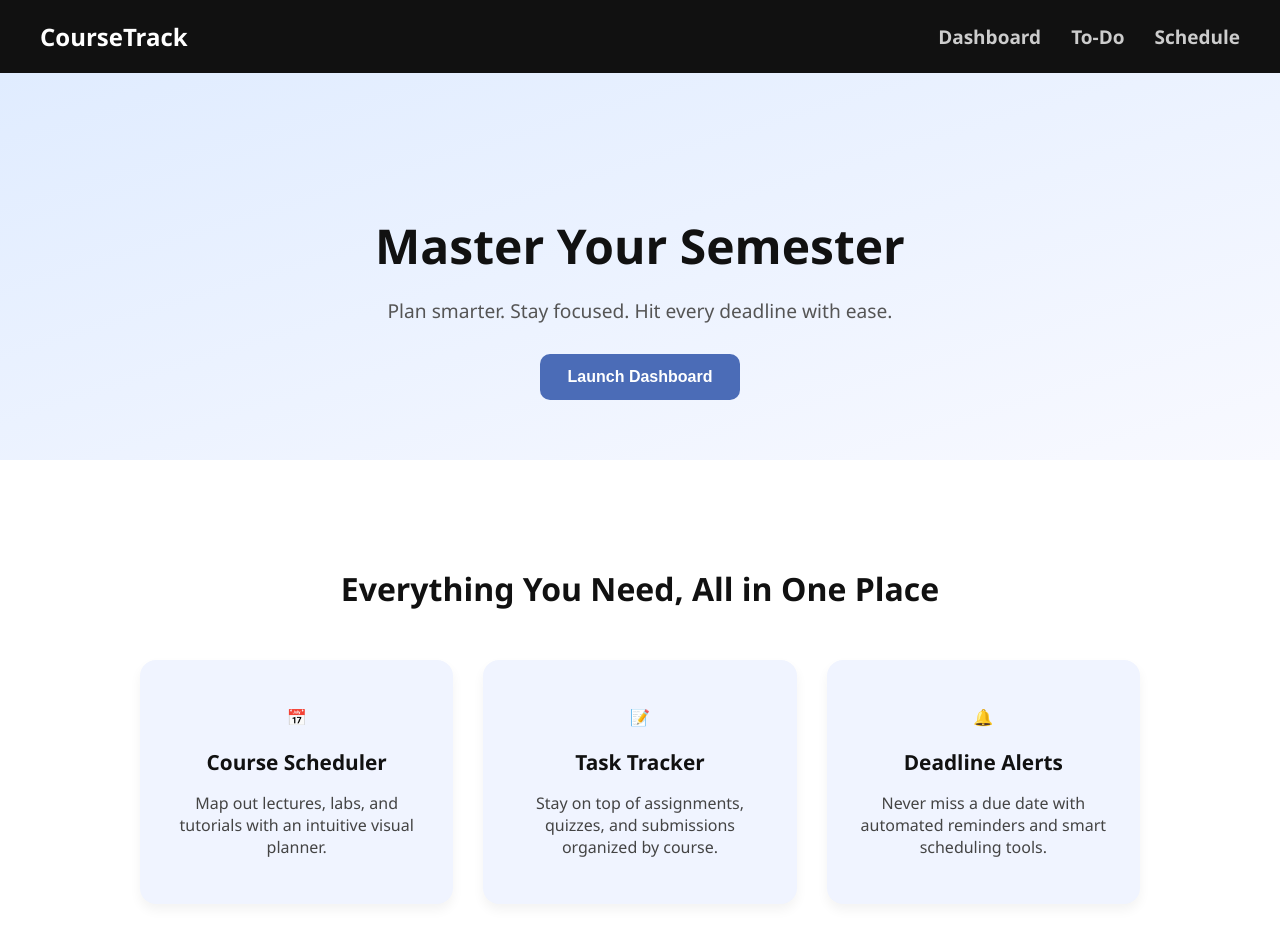
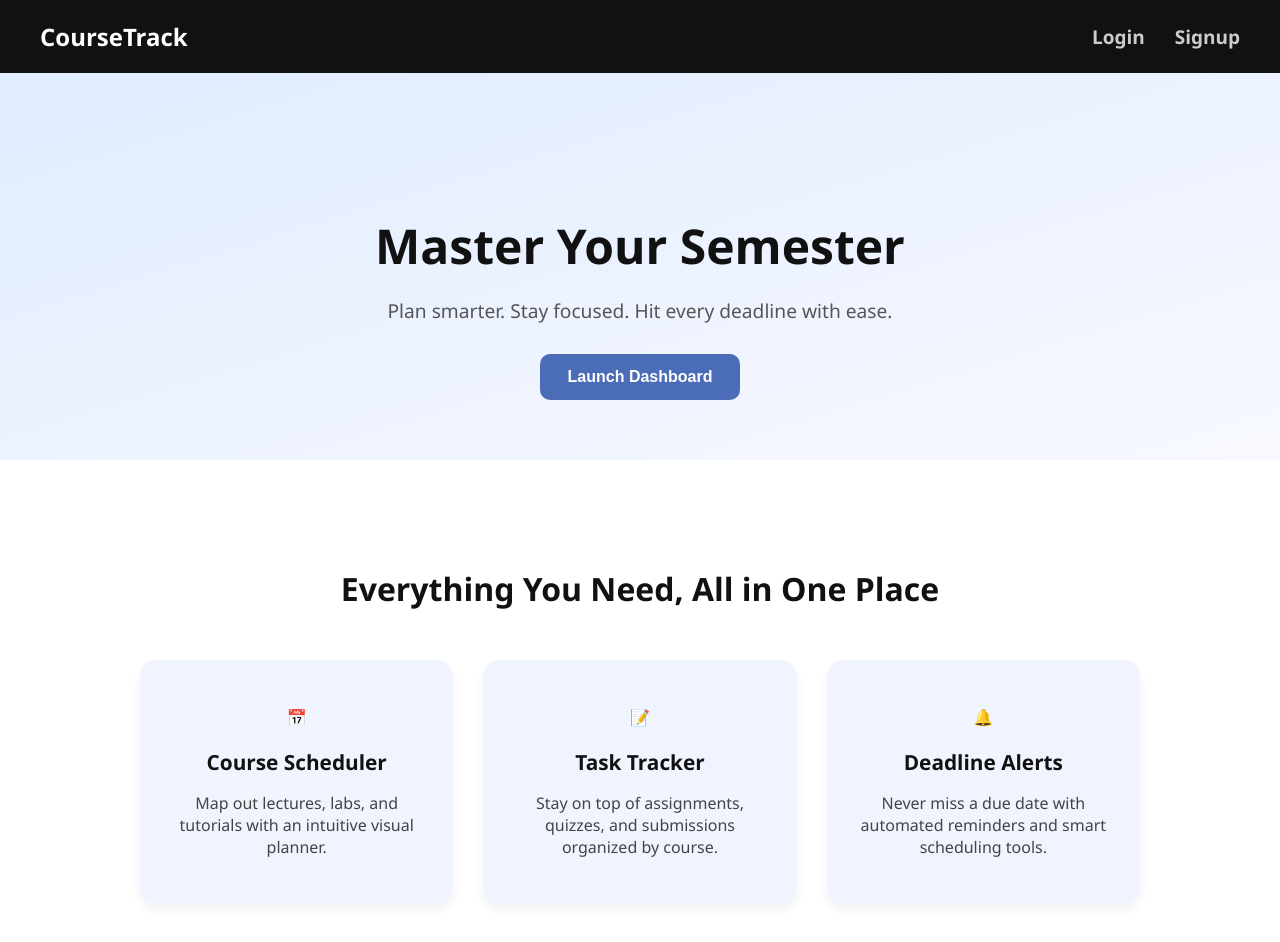
Before and after one commit to LReed03/course-dashboard, a React (Create React App) app in the folder frontend/: page / in a window 1280 px wide. Shown: the top 942 px of the page. Built offline with nearby package versions, Linux system fonts and the light colour scheme; no server answers.

Commit message:
Changed header to keep track of log in

```diff
--- a/frontend/src/components/Header.js
+++ b/frontend/src/components/Header.js
@@ -1,18 +1,26 @@
 import React from "react";
 import { Link } from "react-router-dom";
 import "../styles/Header.css";
+import { useAuth } from "../contexts/authcontext";
 
 function Header() {
+  const {userLoggedIn} = useAuth();
   return (
     <header className="header">
       <div className="logo">
         <Link to="/">CourseTrack</Link>
       </div>
+      {!userLoggedIn ?
+      <nav className="nav-links">
+        <Link to="/login">Login</Link>
+        <Link to="/signup">Signup</Link>
+      </nav>
+        :
       <nav className="nav-links">
         <Link to="/dashboard">Dashboard</Link>
         <Link to="/todo">To-Do</Link>
         <Link to="/schedule">Schedule</Link>
-      </nav>
+      </nav>}
     </header>
   );
 }
```
